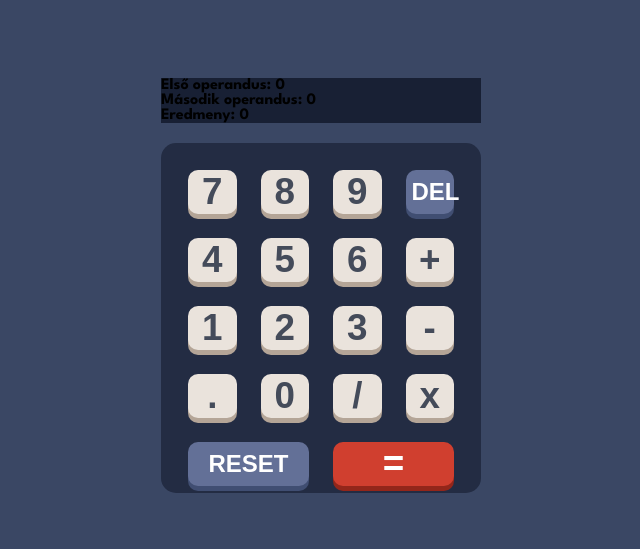
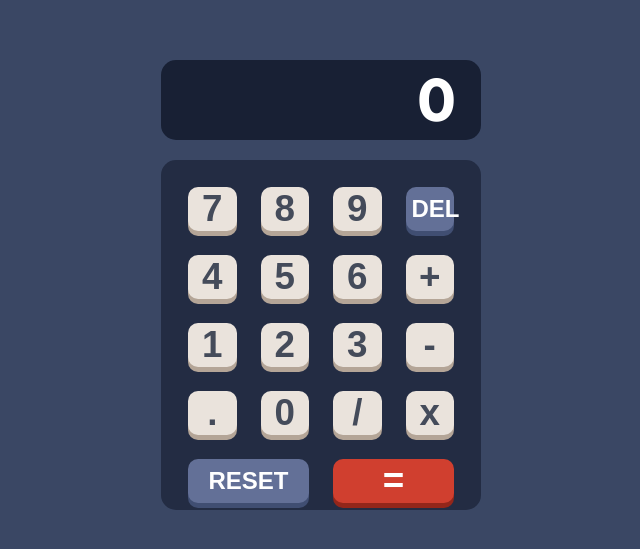
Before and after one commit to KristofToth95/FM-Calculator, a React (Create React App) app: page / in a window 1280 px wide. Shown: the part 115-664 px from the top of the page, without its empty margins (319-959 px from the left). Built offline with nearby package versions, Linux system fonts and the light colour scheme.

Commit message:
screen styleing

```diff
--- a/src/index.css
+++ b/src/index.css
@@ -68,4 +68,14 @@ button:active {
 
 .screen {
   background-color: hsl(224, 36%, 15%);
+  height: 10vh;
+  border-radius: 15px;
+  color: white;
+  display: flex;
+  justify-content: end;
+  align-items: center;
 }
+.screen > div {
+  padding: 10px 25px 0px 0px;
+  font-size: 4em;
+}
--- a/src/index.tsx
+++ b/src/index.tsx
@@ -96,8 +96,6 @@ function Calculator() {
     <div className="calculator">
       <Screen
         output={output}
-        firstOp={joinArray(firstOperand)}
-        secondOp={joinArray(secondOperand)}
       />
       <Keypad
         onClickNum={(input) => handleNumInput(input)}
@@ -107,16 +105,14 @@ function Calculator() {
   );
 }
 
-function Screen(props: { output: string; firstOp: string; secondOp: string }) {
+function Screen(props: { output: string; }) {
   const arrayToString = () => {
     return parseFloat(props.output).toLocaleString("en-US");
   };
 
   return (
     <div className="screen">
-      <div>Első operandus: {props.firstOp}</div>
-      <div>Második operandus: {props.secondOp}</div>
-      <div>Eredmeny: {arrayToString()}</div>
+      <div>{arrayToString()}</div>
     </div>
   );
 }
```
